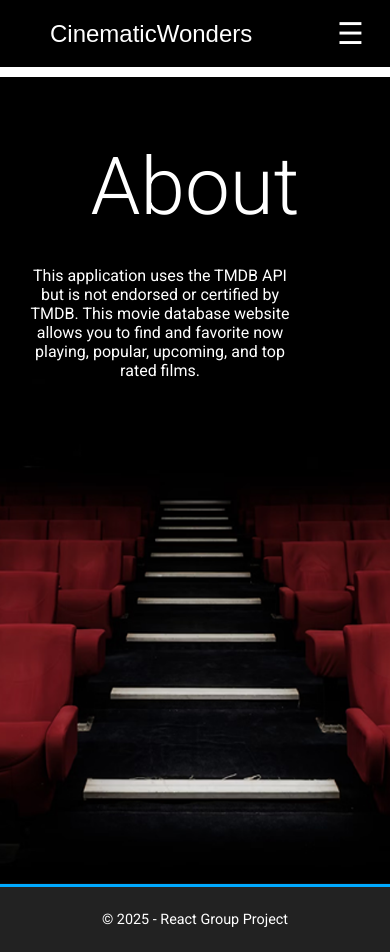
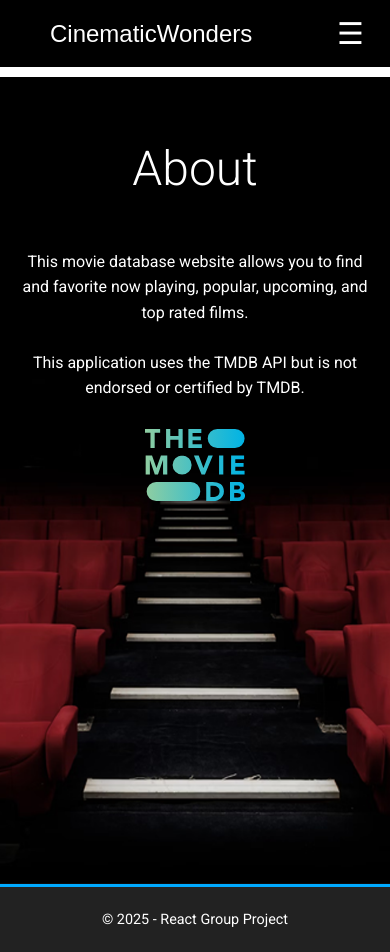
Before and after one commit to Bianca-BCIT/FWD40-Movie, a React (Vite) app: page /movie-mania/about in a window 390 px wide. Built offline with nearby package versions, Linux system fonts and the light colour scheme; no server answers; a web font is replaced by a local one.

Commit message:
updated favorite button styles and added TMDB logo to About page

```diff
--- a/src/components/FavoriteButton.css
+++ b/src/components/FavoriteButton.css
@@ -5,19 +5,15 @@
     cursor: pointer;
     font-size: 1.75rem;
     transition: transform 0.2s ease-in-out;
+    bottom: 1rem;
+    right: 1rem;
 }
 
 /* Different positions */
-.top-right {
+/* .top-right {
     top: 10px;
     right: 10px;
-}
-
-.bottom-left {
-    top: 890px;
-    left: 245px;
-}
-
+} */
 
 .favorite-button:hover {
     transform: scale(1.2);
--- a/src/pages/PageAbout.css
+++ b/src/pages/PageAbout.css
@@ -15,22 +15,31 @@
 
 .about-title {
     margin-top: 120px;
-    font-size: 5rem;
+    font-size: 3rem;
     color: white;
     font-family: 'Roboto', sans-serif;
     font-weight: 300;
 }
 
-p {
-    padding: 0;
+.about-p {
+    line-height: 1.7;
+    margin: 0.75rem 0;
     font-family: 'Roboto', sans-serif;
+}
+
+.tmdb-logo {
+    width: 120px;
+    margin-top: 1.5rem;
+
 }
 
 @media (max-width: 600px) {
     .about-p {
-        position: absolute;
-        top: 250px;
-        left: 30px;
-        width: 260px;
+        line-height: 1.6;
+    }
+
+    .tmdb-logo {
+        width: 100px;
+        margin-top: 1rem;
     }
 }
--- a/src/pages/PageAbout.jsx
+++ b/src/pages/PageAbout.jsx
@@ -1,9 +1,13 @@
 import './PageAbout.css'
+import TmbdLogo from '../images/TMDB-logo.svg'
+
 function PageAbout() {
     return (
         <main id="about">
-             <h2 className="about-title"> About</h2>
-             <p class="about-p">This application uses the TMDB API but is not endorsed or certified by TMDB. This movie database website allows you to find and favorite now playing, popular, upcoming, and top rated films. </p>
+            <h2 className="about-title"> About</h2>
+            <p className="about-p">This movie database website allows you to find and favorite now playing, popular, upcoming, and top rated films.</p>
+            <p className='about-p'>This application uses the TMDB API but is not endorsed or certified by TMDB.</p>
+             <img className='tmdb-logo' src={TmbdLogo} alt="TMDB Logo" />
         </main>
     );
 }
--- a/src/pages/PageMovie.css
+++ b/src/pages/PageMovie.css
@@ -6,12 +6,13 @@
     padding: 1.5rem;
     background-color: #111;
     color: white;
-    height: 900px;
+    min-height: 100vh;
 }
 
 .movie-container {
     width: 100%;
     max-width: 60em;
+    position: relative;
 }
 
 /* Backdrop Image */
@@ -70,7 +71,6 @@
 @media (min-width: 64em) {
     .movie-poster {
         width: 14em;
-        top: 50%;
     }
 
     .page-movie-title {
```
Also changed, not shown: src/images/TMDB-logo.svg (added).
